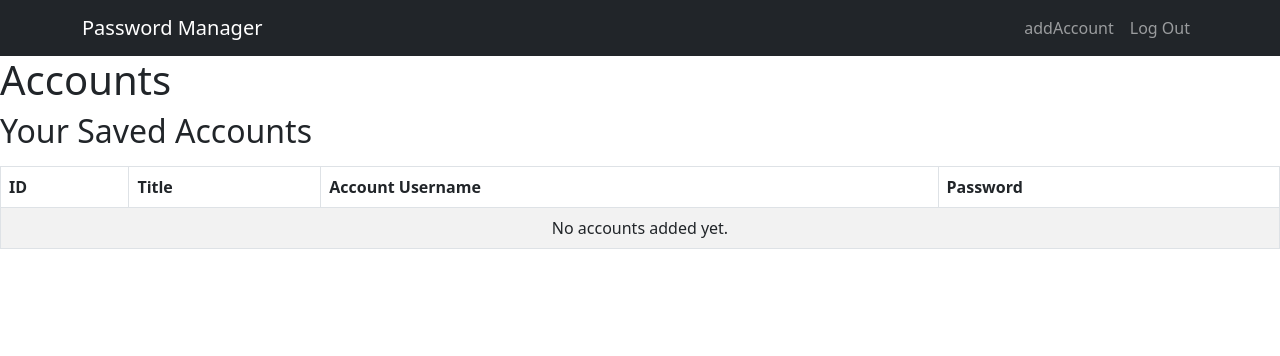
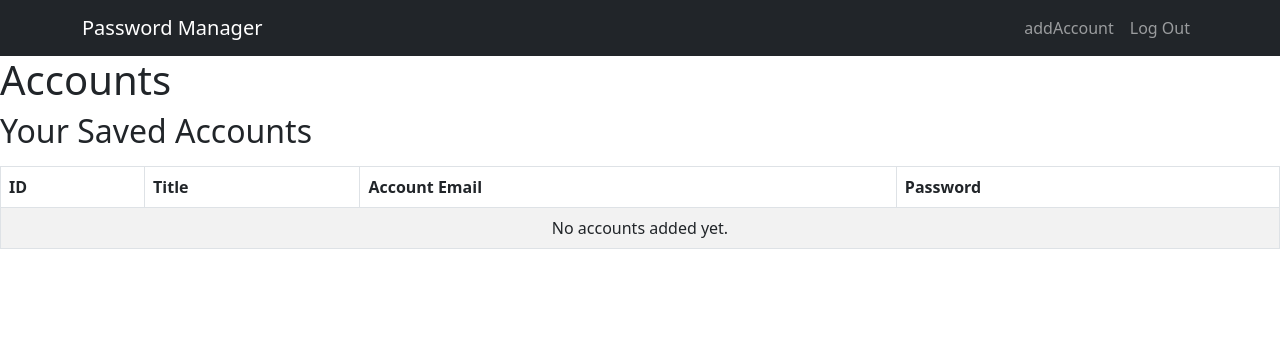
Before and after one commit to Prakash012b/Secure-Password-Manager-App, a Flask app: template templates/accountPage.html in a window 1280 px wide. Shown: the top 356 px of the page. Run offline with Flask 3, Linux system fonts and the light colour scheme; the template is opened without the code that fills it, so the values that code supplies are empty; some libraries are stand-ins or nearby versions.

Commit message:
Removed redundant functions + renamed columns
Renamed account_username to account_email for more accuracy

Removed second derivation key function

```diff
--- a/server.py
+++ b/server.py
@@ -239,7 +239,7 @@ def accountPage():
  # Fetch all accounts for the current user from the database
     cursor = mysql.connection.cursor()
     cursor.execute(
-        "SELECT id, title, account_username, password_encrypted FROM accounts WHERE user_id = %s",
+        "SELECT id, title, account_email, password_encrypted FROM accounts WHERE user_id = %s",
         (session["user_id"],),
     )
     accounts = cursor.fetchall() # Get all account records as a list of dictionaries
@@ -269,7 +269,7 @@ def addAccount():
      # Handle form submission
     if request.method == "POST":
         title = request.form["title"]
-        account_username = request.form["account_username"]
+        account_email = request.form["account_email"]
         password_plain = request.form["password_plain"]
 
         key = session.get("key")
@@ -287,10 +287,10 @@ def addAccount():
         cursor = mysql.connection.cursor()
         cursor.execute(
             """
-            INSERT INTO accounts (user_id, title, account_username, password_encrypted)
+            INSERT INTO accounts (user_id, title, account_email, password_encrypted)
             VALUES (%s, %s, %s, %s)
             """,
-            (session["user_id"], title, account_username, password_encrypted),
+            (session["user_id"], title, account_email, password_encrypted),
         )
         mysql.connection.commit()
         cursor.close()
@@ -305,20 +305,12 @@ def addAccount():
 def generate_salt() -> bytes:
     return os.urandom(16)
 
-def derive_fernet_key(master_password: str, salt: bytes) -> bytes:
-    kdf = PBKDF2HMAC(
-        algorithm=hashes.SHA256(),
-        length=32,
-        salt=salt,
-        iterations=KDF_ITERATIONS
-    )
-    return base64.urlsafe_b64encode(kdf.derive(master_password.encode()))
+
 
 @app.route("/decrypt_account", methods=["POST"])
 def decrypt_account():
     data = request.get_json()
     account_id = data.get("account_id")
-    master_password = data.get("master_password")
 
     if "user_id" not in session:
         return jsonify({"ok": False, "error": "Not authenticated"}), 401
@@ -333,11 +325,11 @@ def decrypt_account():
         cursor.close()
         return jsonify({"ok": False, "error": "User not found"}), 404
 
-    salt = user["salt"]
+
 
     # Derive key from master password
     try:
-        key = derive_fernet_key(master_password, salt)
+        key = session["key"]
         f = Fernet(key)
     except Exception:
         cursor.close()
--- a/templates/accountPage.html
+++ b/templates/accountPage.html
@@ -54,7 +54,7 @@
         <tr>
           <th>ID</th>
           <th>Title</th>
-          <th>Account Username</th>
+          <th>Account Email</th>
           <th>Password</th>
         </tr>
       </thead>
@@ -68,7 +68,7 @@
             <!-- Display account details in table cells -->
             <td>{{ acc.id }}</td>
             <td>{{ acc.title }}</td>
-            <td>{{ acc.account_username }}</td>
+            <td>{{ acc.account_email }}</td>
             <td><code>{{ acc.password_encrypted }}</code></td> <!-- Encrypted password -->
           </tr>
           {% endfor %}
--- a/templates/addAccount.html
+++ b/templates/addAccount.html
@@ -59,7 +59,7 @@
 
       <div class="mb-3">
         <label>Account Username</label>
-        <input type="text" name="account_username" class="form-control" placeholder="e.g. myemail@gmail.com" required>
+        <input type="text" name="account_email" class="form-control" placeholder="e.g. myemail@gmail.com" required>
       </div>
 
       <div class="mb-3">
```
